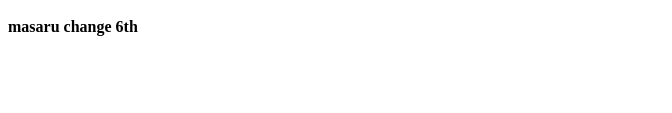
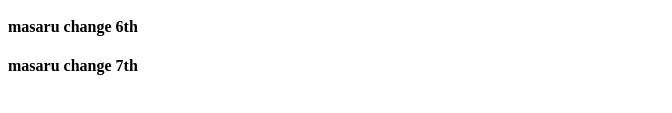
Before and after one commit to masaru19900208/gitTestRepo, a plain HTML site: page index.html in a window 1280 px wide. Shown: the part 467-580 px from the top of the page, without its empty margins (0-672 px from the left). Drawn offline with Linux system fonts and the light colour scheme.

Commit message:
7th change at masaru branch at 3th

```diff
--- a/index.html
+++ b/index.html
@@ -20,6 +20,7 @@
   <h4>5th change at masaru</h4>
   <h4>wa change 6th</h4>
   <h4>masaru change 6th</h4>
+  <h4>masaru change 7th</h4>
 </body>
 
 </html>
```
